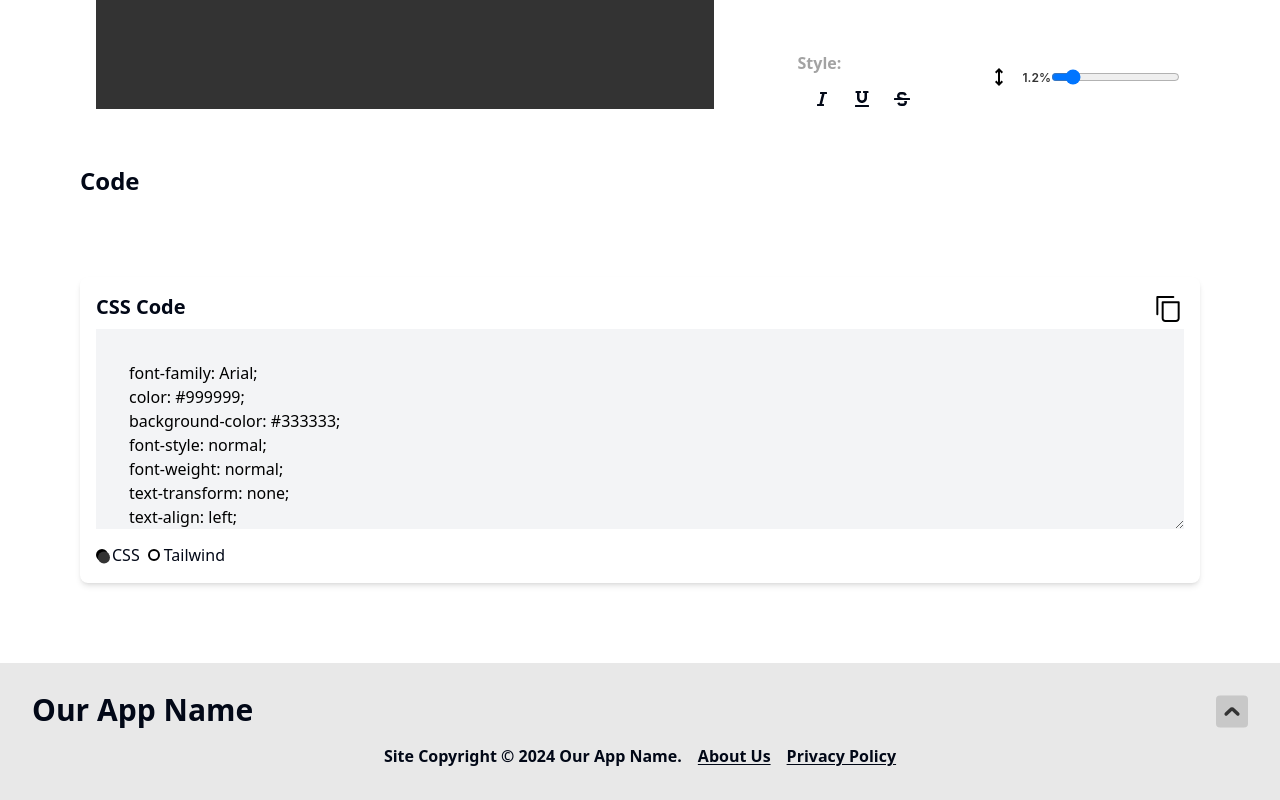
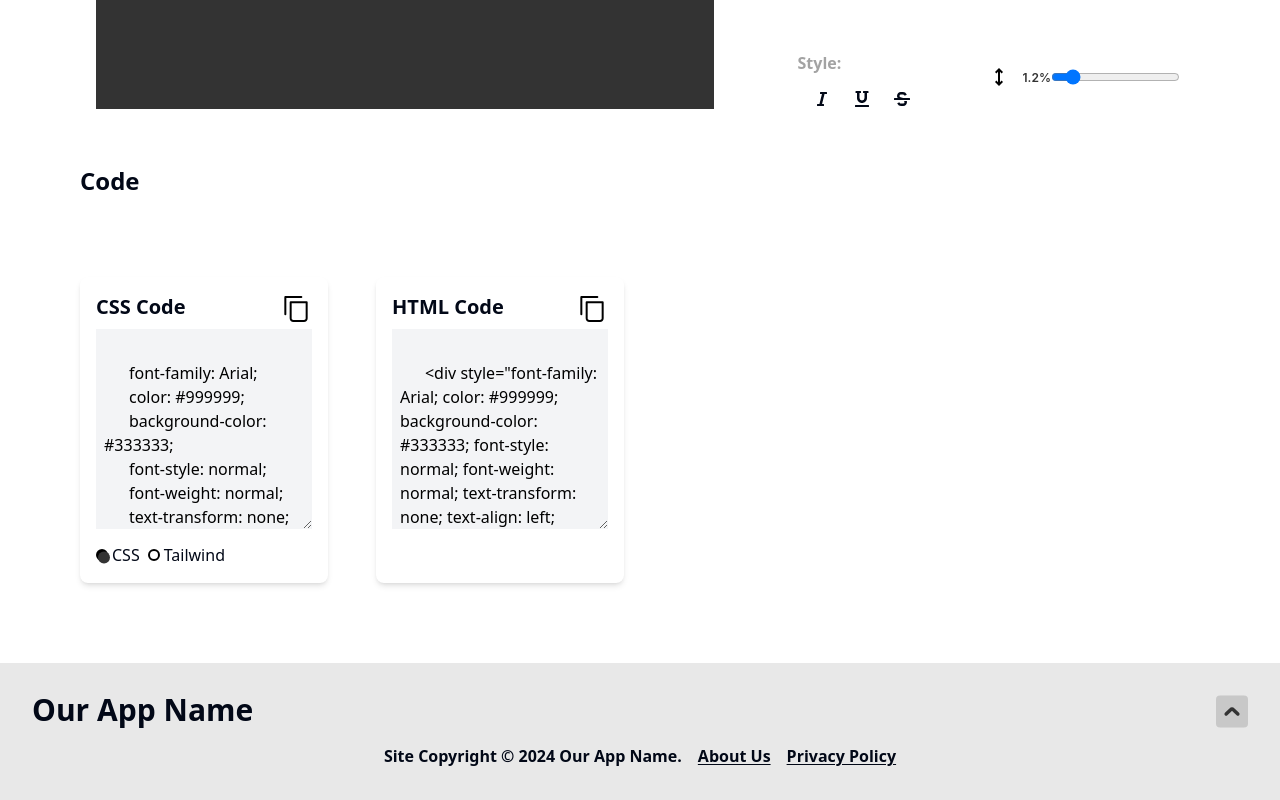
Before and after one commit to chingu-voyages/devex.tools, a React (Vite) app in the folder fetools-app/: page /font-visualizer in a window 1280 px wide. Shown: the part 677-1477 px from the top of the page. Built offline with nearby package versions, Linux system fonts and the light colour scheme.

Commit message:
add HtmlCodeGenerator

```diff
--- /dev/null
+++ b/fetools-app/src/components/FontVisualizer/HtmlCodeGenerator.jsx
@@ -0,0 +1,32 @@
+import React, { useState } from "react";
+import CopyButton from "./CodeGeneratorComponents/CopyButton";
+
+const HtmlCodeGenerator = ({ generateHtmlCode }) => {
+  const handleCopyClick = async () => {
+    try {
+      const codeToCopy = generateHtmlCode();
+      await navigator.clipboard.writeText(codeToCopy);
+      console.log("HTML code copied to clipboard");
+    } catch (err) {
+      console.error("Unable to copy HTML code to clipboard", err);
+    }
+  };
+
+  return (
+    <div
+      className="code-generator mt-6 bg-white p-4 rounded-lg shadow-md w-full md:w-1/2 relative transition-all duration-300 border-0"
+      style={{ width: "100%" }}
+    >
+      <h2 className="text-xl font-bold mb-2">HTML Code</h2>
+      <textarea
+        value={generateHtmlCode()}
+        readOnly
+        className="p-2 w-full bg-gray-100 text-black border-0"
+        style={{ height: "200px" }}
+      />
+      <CopyButton handleCopyClick={handleCopyClick} />
+    </div>
+  );
+};
+
+export default HtmlCodeGenerator;
--- a/fetools-app/src/pages/FontVisualizer.jsx
+++ b/fetools-app/src/pages/FontVisualizer.jsx
@@ -2,6 +2,7 @@ import React, { useState } from "react";
 import CodeGenerator from "../components/FontVisualizer/CodeGenerator";
 import FontPreview from "../components/FontVisualizer/FontPreview";
 import Preview from "../components/FontVisualizer/Preview";
+import HtmlCodeGenerator from "../components/FontVisualizer/HtmlCodeGenerator";
 
 const FontVisualizer = () => {
   const [font, setFont] = useState({
@@ -76,6 +77,14 @@ const FontVisualizer = () => {
     `;
   };
 
+  const generateHtmlCode = () => {
+    return `
+      <div style="font-family: ${font.name}; color: ${font.color}; background-color: ${backgroundColor}; font-style: ${font.style}; font-weight: ${font.weight}; text-transform: ${font.textTransform}; text-align: ${font.textAlign}; letter-spacing: ${font.letterSpacing}; line-height: ${font.lineHeight}; font-size: ${font.fontSize}em;">
+        Your content goes here
+      </div>
+    `;
+  };
+
   const fontSizeToTailwindClass = (fontSize) => {
     if (fontSize === 1) {
       return "text-xs";
@@ -105,10 +114,14 @@ const FontVisualizer = () => {
 
   const handleCopyClick = async () => {
     try {
-      const codeToCopy =
-        generateCodeType() === "css"
-          ? generateCssCode()
-          : generateTailwindCode();
+      let codeToCopy;
+      if (codeType === "css") {
+        codeToCopy = generateCssCode();
+      } else if (codeType === "html") {
+        codeToCopy = generateHtmlCode();
+      } else {
+        codeToCopy = generateTailwindCode();
+      }
       await navigator.clipboard.writeText(codeToCopy);
       console.log("Text copied to clipboard");
     } catch (err) {
@@ -121,12 +134,12 @@ const FontVisualizer = () => {
   };
 
   return (
-    <main className="flex flex-col items-start gap-10  p-8 lg:p-20">
+    <main className="flex flex-col items-start gap-10 p-8 lg:p-20">
       <div className="flex pb-32 items-end self-stretch">
         <h1 className="text-4xl font-bold">Font Viewer</h1>
       </div>
 
-      <div className="flex  gap-12 ">
+      <div className="flex gap-12 ">
         <Preview generateFontStyles={generateFontStyles} />
 
         <FontPreview
@@ -144,6 +157,8 @@ const FontVisualizer = () => {
       <div className="flex items-center gap-475 self-stretch">
         <h2 className="text-2xl font-bold mb-4">Code</h2>
       </div>
+
+      <div className="flex gap-12">
         <CodeGenerator
           generateCssCode={generateCssCode}
           generateTailwindCode={generateTailwindCode}
@@ -151,6 +166,9 @@ const FontVisualizer = () => {
           codeType={codeType}
           setCodeType={setCodeType}
         />
+
+        <HtmlCodeGenerator generateHtmlCode={generateHtmlCode} />
+      </div>
     </main>
   );
 };
```
Lines whose indentation alone changed are shown as unchanged.
